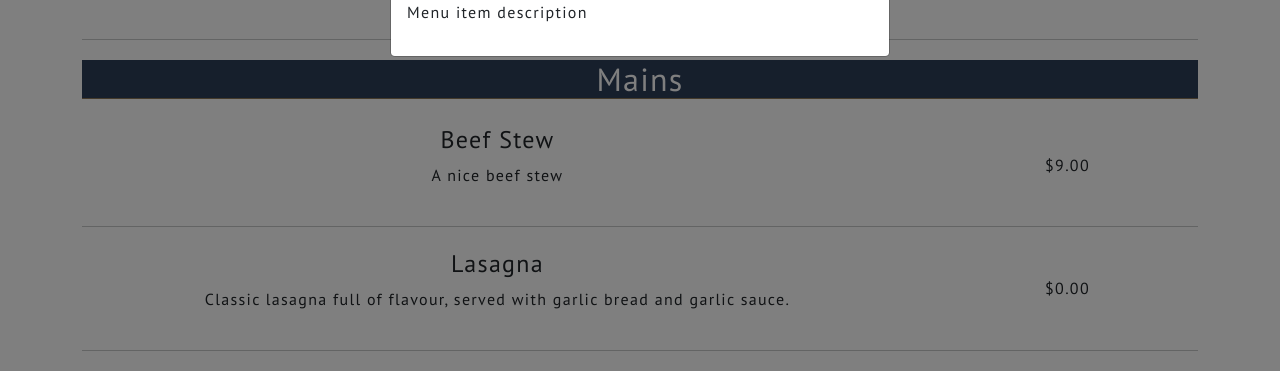
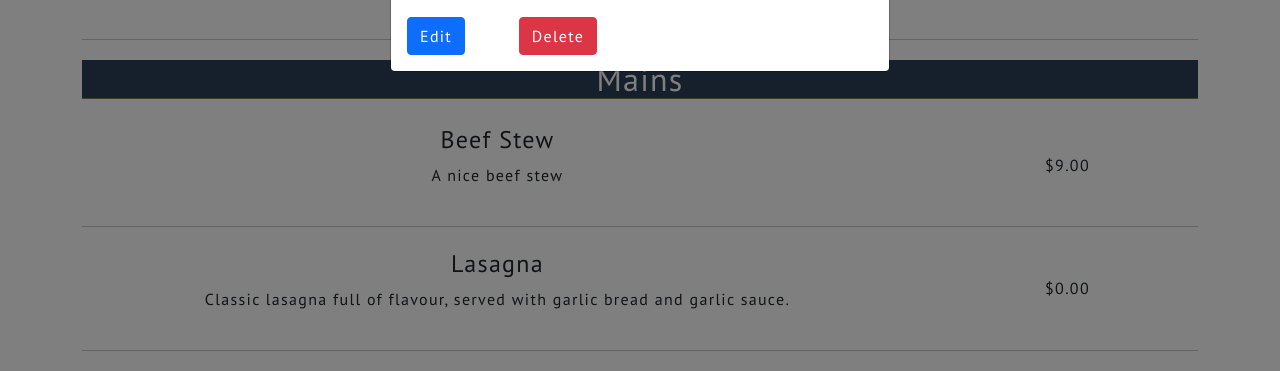
Before and after one commit to Tony118g/bundu-restaurant, a Django app: page /menu/ in a window 1280 px wide, after a click that opens the changed part. Shown: the part 429-800 px from the top of the page. Run offline with Django 3.2, Linux system fonts and the light colour scheme; a user stored in the database is signed in; data comes from the database, SQL or seed files in the repository; some libraries are stand-ins or nearby versions.

Commit message:
Add delete buttons to menu items

```diff
--- a/menu/templates/menu.html
+++ b/menu/templates/menu.html
@@ -45,9 +45,6 @@
       <div class="modal-content">
         <div class="modal-header">
           <h5 class="modal-title" id="exampleModalLongTitle">{{ menu_item.title }}</h5>
-          {% if user.is_staff %}
-          <span><a class="btn btn-primary" href="{% url 'edit_menu_item' menu_item.id %}">Edit</a></span>
-          {% endif %}
           <button type="button" class="close" data-bs-dismiss="modal" aria-label="Close">
             <span aria-hidden="true">&times;</span>
           </button>
@@ -57,6 +54,10 @@
           <img class="card-img-top" src=" {{ menu_item.featured_image.url }}" alt="menu-item-image">
 
           <p>{{menu_item.description}}</p>
+          {% if user.is_staff %}
+          <span><a class="btn btn-primary" href="{% url 'edit_menu_item' menu_item.id %}">Edit</a></span>
+          <span><a class="btn btn-danger ms-5" href="{% url 'delete_item' menu_item.id %}">Delete</a></span>
+          {% endif %}
         </div>
       </div>
     </div>
@@ -93,9 +94,6 @@
       <div class="modal-content">
         <div class="modal-header">
           <h5 class="modal-title" id="exampleModalLongTitle">{{ menu_item.title }}</h5>
-          {% if user.is_staff %}
-          <span><a class="btn btn-primary" href="{% url 'edit_menu_item' menu_item.id %}">Edit</a></span>
-          {% endif %}
           <button type="button" class="close" data-bs-dismiss="modal" aria-label="Close">
             <span aria-hidden="true">&times;</span>
           </button>
@@ -105,6 +103,10 @@
           <img class="card-img-top" src=" {{ menu_item.featured_image.url }}">
 
           <p>{{menu_item.description}}</p>
+          {% if user.is_staff %}
+          <span><a class="btn btn-primary" href="{% url 'edit_menu_item' menu_item.id %}">Edit</a></span>
+          <span><a class="btn btn-danger ms-5" href="{% url 'delete_item' menu_item.id %}">Delete</a></span>
+          {% endif %}
         </div>
       </div>
     </div>
@@ -140,9 +142,6 @@
       <div class="modal-content">
         <div class="modal-header">
           <h5 class="modal-title" id="exampleModalLongTitle">{{ menu_item.title }}</h5>
-          {% if user.is_staff %}
-          <span><a class="btn btn-primary" href="{% url 'edit_menu_item' menu_item.id %}">Edit</a></span>
-          {% endif %}
           <button type="button" class="close" data-bs-dismiss="modal" aria-label="Close">
             <span aria-hidden="true">&times;</span>
           </button>
@@ -152,6 +151,10 @@
           <img class="card-img-top" src=" {{ menu_item.featured_image.url }}">
 
           <p>{{menu_item.description}}</p>
+          {% if user.is_staff %}
+          <span><a class="btn btn-primary" href="{% url 'edit_menu_item' menu_item.id %}">Edit</a></span>
+          <span><a class="btn btn-danger ms-5" href="{% url 'delete_item' menu_item.id %}">Delete</a></span>
+          {% endif %}
         </div>
       </div>
     </div>
--- a/menu/templates/menu_drafts.html
+++ b/menu/templates/menu_drafts.html
@@ -28,7 +28,7 @@
                 <td><h4>{{ menu_draft.title }}</h4></td>
                 <td>
                     <span><a class="btn btn-primary me-md-3" href="{% url 'edit_menu_item' menu_draft.id %}">Edit</a></span>
-                    <span><a class="btn btn-danger ms-md-3" href="#">Delete</a></span>
+                    <span><a class="btn btn-danger ms-md-3" href="{% url 'delete_item' menu_draft.id %}">Delete</a></span>
                 </td>
             </tr>
         {% endfor %}
```
